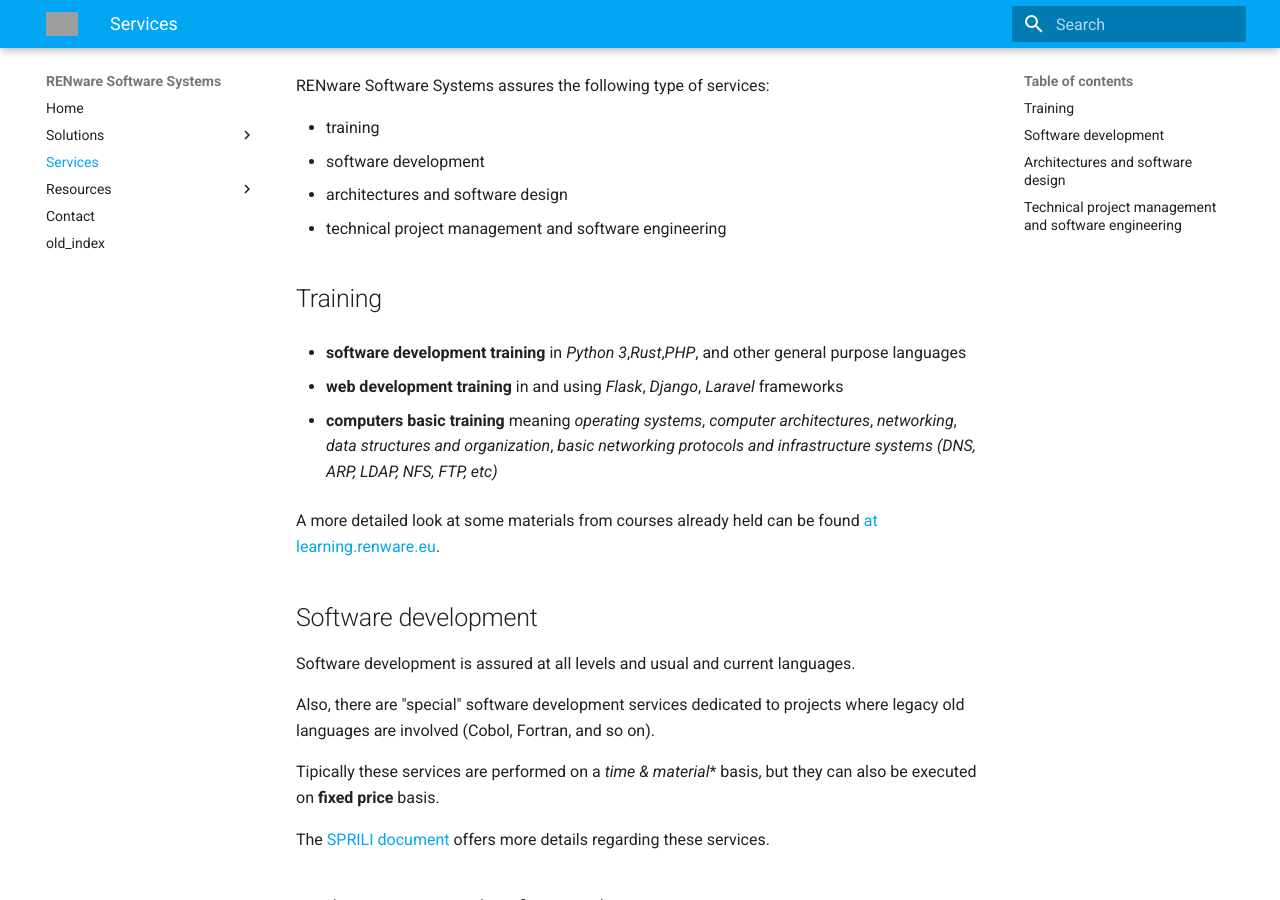
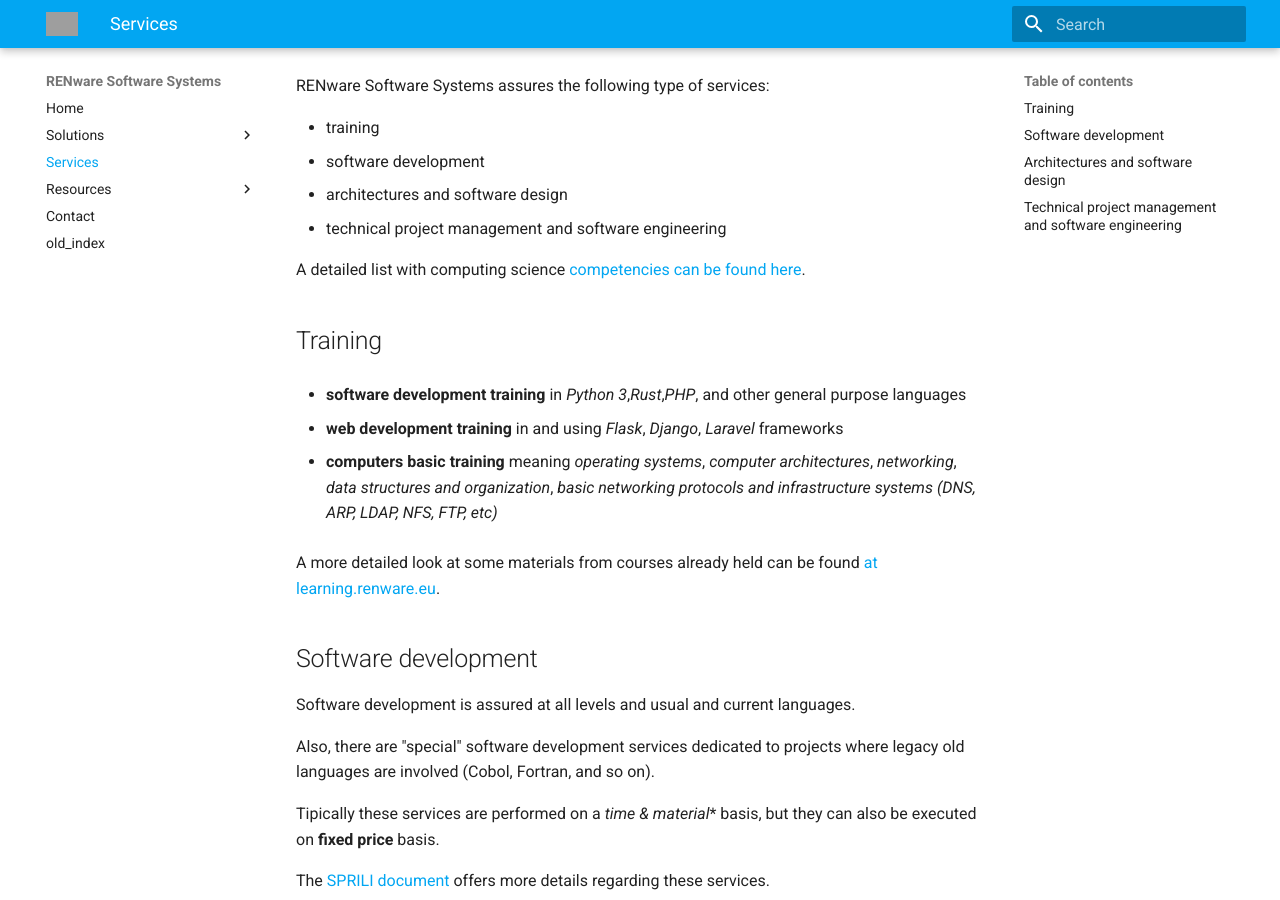
Before and after one commit to petre-renware/renpo, an MkDocs documentation site: the page built from doc_src/services.md, in a window 1280 px wide and 900 px high, scrolled down 614 px. Built offline with MkDocs 1.6.1 and Material for MkDocs 9.7.7, drawn with Linux system fonts in a browser that asks for light colours; grey boxes are pictures that could not be loaded.

Commit message:
Update services.md

```diff
--- a/doc_src/services.md
+++ b/doc_src/services.md
@@ -9,6 +9,11 @@
 * software development
 * architectures and software design
 * technical project management and software engineering
+
+
+A detailed list with computing science [competencies can be found here]().
+
+
 
 
 
@@ -41,7 +46,6 @@
 
 
 
-
 ## Architectures and software design
 
 -#TODO ...
```
